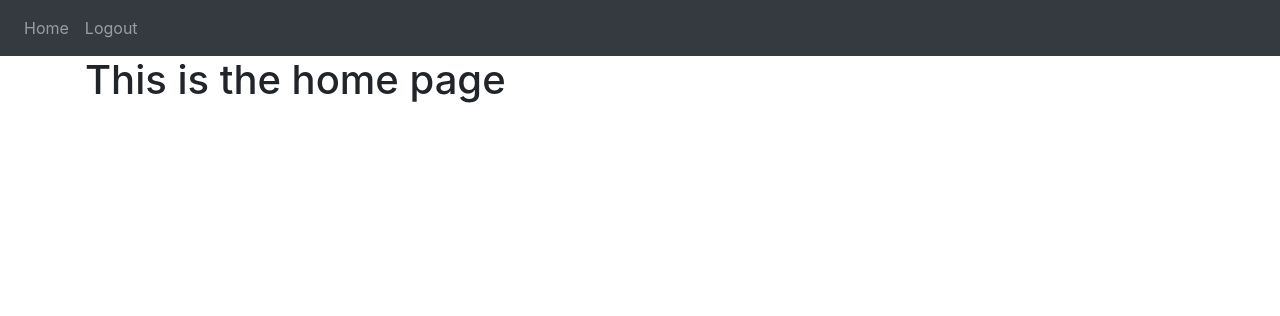
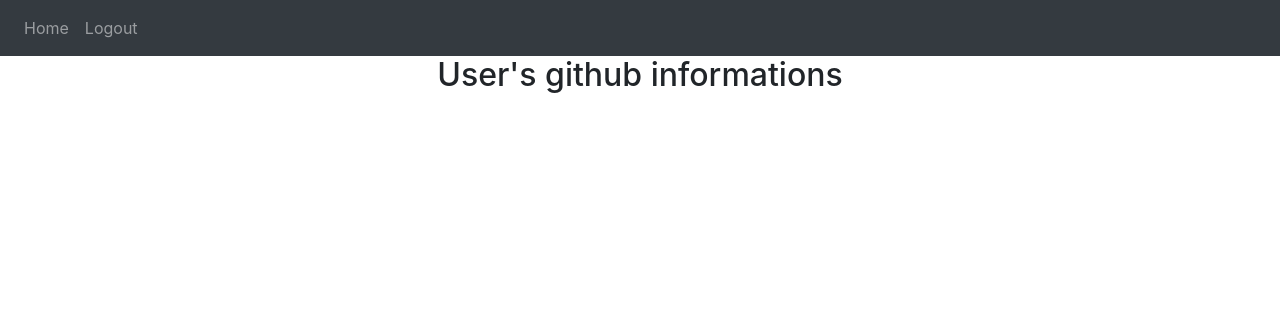
Before and after one commit to michalwegiel/bootcamp_python, a Flask app: page / in a window 1280 px wide. Shown: the top 316 px of the page. Run offline with Flask 2, Linux system fonts and the light colour scheme; the visitor is signed in with stand-in values (Sample User, id 1); data comes from the database, SQL or seed files in the repository; data that the repository does not hold is empty; some libraries are stand-ins or nearby versions.

Commit message:
flask_web_app

```diff
--- a/flask_web_app/website/auth.py
+++ b/flask_web_app/website/auth.py
@@ -40,6 +40,7 @@ def sign_up():
     if request.method == 'POST':
         email = request.form.get('email')
         first_name = request.form.get('firstName')
+        github = request.form.get('github')
         password1 = request.form.get('password1')
         password2 = request.form.get('password2')
 
@@ -58,12 +59,13 @@ def sign_up():
             new_user = User(
                 email=email,
                 first_name=first_name,
+                github=github,
                 password=generate_password_hash(password1, method='sha256'),
             )
             db.session.add(new_user)
             db.session.commit()
             flash('Account created!', category='success')
-            login_user(user, remember=True)
+            login_user(new_user, remember=True)
             return redirect(url_for('views.home'))
 
     return render_template("sign_up.html", user=current_user)
--- a/flask_web_app/website/models.py
+++ b/flask_web_app/website/models.py
@@ -13,6 +13,7 @@ class Note(db.Model):
 class User(db.Model, UserMixin):
     id = db.Column(db.Integer, primary_key=True)
     email = db.Column(db.String(150), unique=True)
+    github = db.Column(db.String(30))
     password = db.Column(db.String(150))
     first_name = db.Column(db.String(150))
     notes = db.relationship('Note')
--- a/flask_web_app/website/templates/base.html
+++ b/flask_web_app/website/templates/base.html
@@ -54,7 +54,7 @@
             {% endfor %}
         {% endif %}
     {% endwith %}
-    <div class="container">
+    <div class="container" align="center">
         {% block content %}
         {% endblock %}
     </div>
--- a/flask_web_app/website/templates/home.html
+++ b/flask_web_app/website/templates/home.html
@@ -1,3 +1,15 @@
 {% extends "base.html" %}
 {% block title %}Home{% endblock %}
-{% block content %}<h1>This is the home page</h1>{% endblock %}
+{% block content %}
+<h2>User's github informations</h2>
+<br>
+<br>
+<table style="margin-left:auto;margin-right:auto;">
+{% for k, v in github_user.items() %}
+    <tr>
+        <td>{{k}}</td>
+        <td>{{v}}</td>
+    </tr>
+{% endfor %}
+</table>
+{% endblock %}
--- a/flask_web_app/website/views.py
+++ b/flask_web_app/website/views.py
@@ -1,5 +1,7 @@
 from flask import Blueprint, render_template
 from flask_login import current_user, login_required
+import requests
+import json
 
 views = Blueprint('views', __name__)
 
@@ -7,4 +9,5 @@ views = Blueprint('views', __name__)
 @views.route('/')
 @login_required
 def home():
-    return render_template("home.html", user=current_user)
+    github_user = requests.get(f'https://api.github.com/users/{current_user.github}').json()
+    return render_template("home.html", user=current_user, github_user=github_user)
```
Also changed, not shown: flask_web_app/website/templates/sign_up.html (+10 -0 lines).
